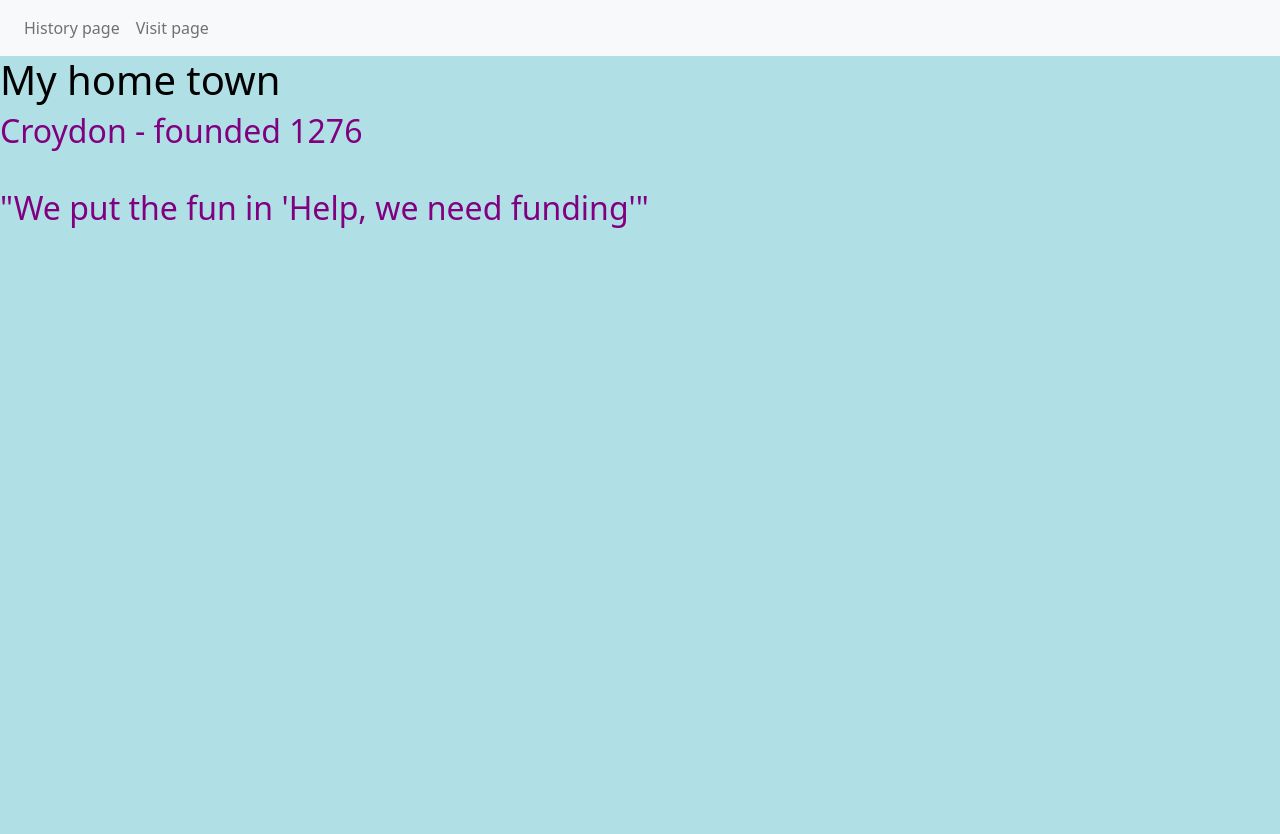
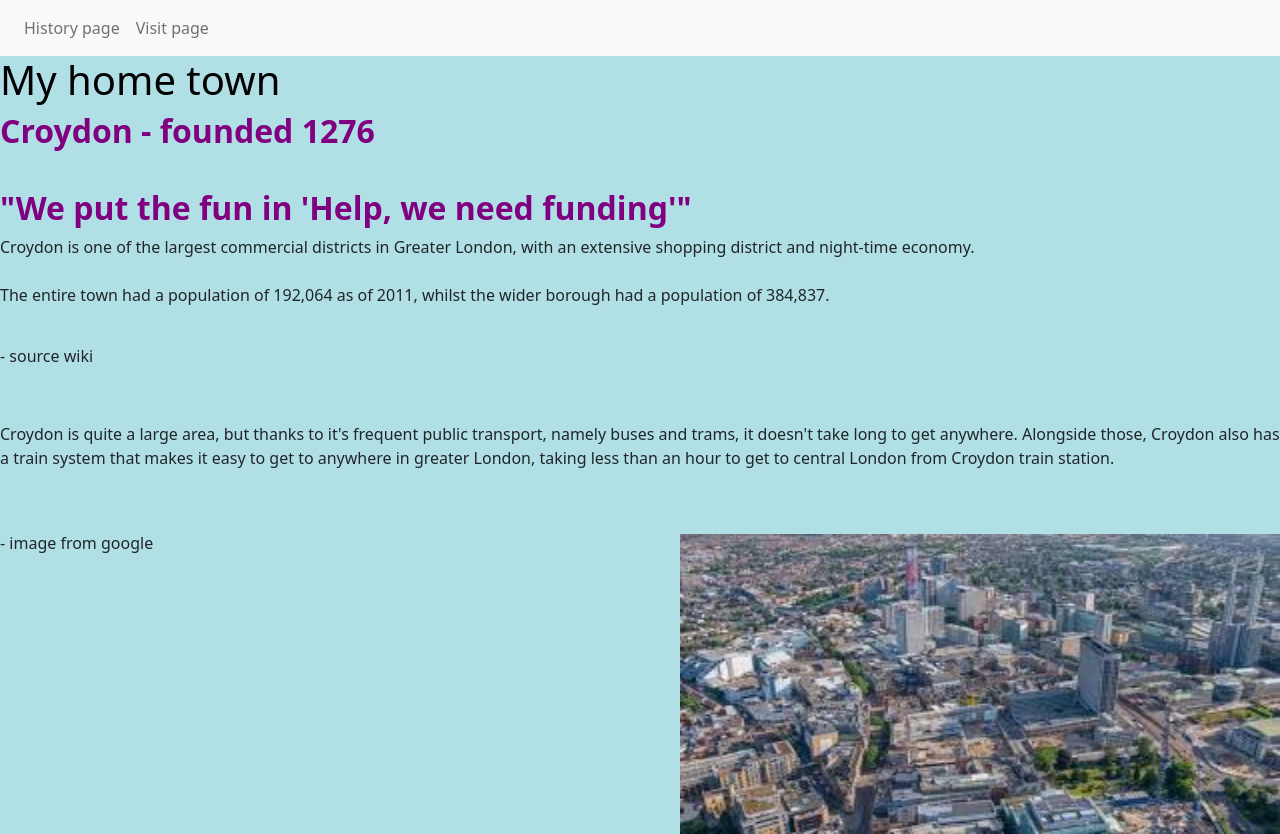
Before and after one commit to NuminousNonentity/Web-Dev-html, a website: page Assessment/public/index.html in a window 1280 px wide. Before the commit the page ends 800 px from the top, so only its background shows below. Drawn offline with nearby package versions, Linux system fonts and the light colour scheme.

Commit message:
updated home page with relevant information and images

```diff
--- a/Assessment/public/index.html
+++ b/Assessment/public/index.html
@@ -28,11 +28,22 @@
 </nav>
 <!--navbar from bootstrap -->
   <h1>My home town</h1>
-  <h2>Croydon - founded 1276 <!--Wikipedia gave me the date-->
+  <h2><b>Croydon - founded 1276 <!--Wikipedia gave me the date-->
     <br></br>
     "We put the fun in 'Help, we need funding'"
+    </b>
   </h2>
 
+  <p>
+     Croydon is one of the largest commercial districts in Greater London, with an extensive shopping district and night-time economy.<br></br>
+    The entire town had a population of 192,064 as of 2011, whilst the wider borough had a population of 384,837. <br></br>
+    <h6> - source wiki </h6><br></br>
+    Croydon is quite a large area, but thanks to it's frequent public transport, namely buses and trams, it doesn't take long to get anywhere. Alongside those, Croydon also has a train system that makes it easy to get to anywhere in greater London, taking less than an hour to get to central London from Croydon train station.
+  </p>
+
+  <br></br>
+  <img src="img/croydon1.jpg" alt="Croydon" id = "Image">
+  <h6> - image from google </h6>
 
 </body>
 
--- a/Assessment/public/style.css
+++ b/Assessment/public/style.css
@@ -36,3 +36,11 @@ h2{
   overflow: hidden;
   background-color: #f1f1f1;
 }
+
+#Image {
+  position: absolute;
+  top: 10;
+  right: 0;
+  width: 600px;
+  height: 300px;
+}
```
Also changed, not shown: Assessment/public/visit.html (+3 -1 lines), Assessment/public/img/croydon1.jpg (added).
